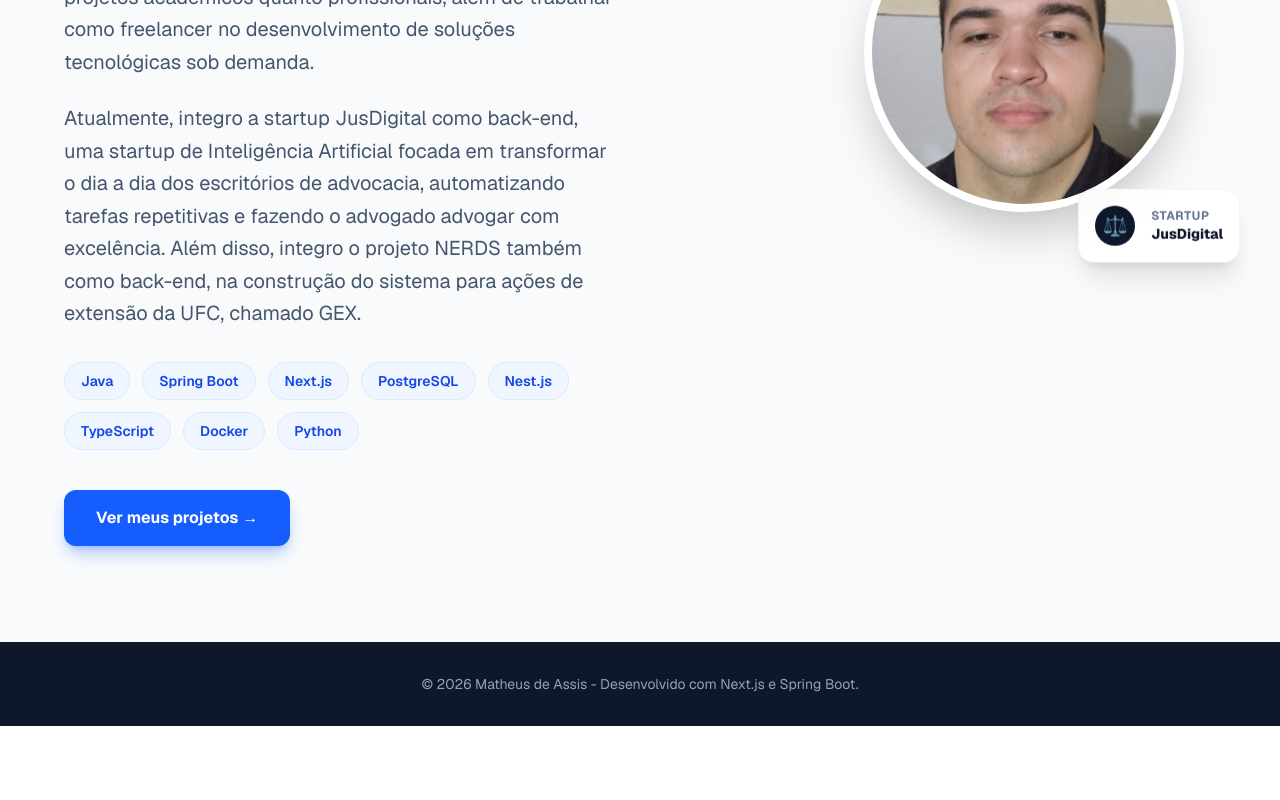
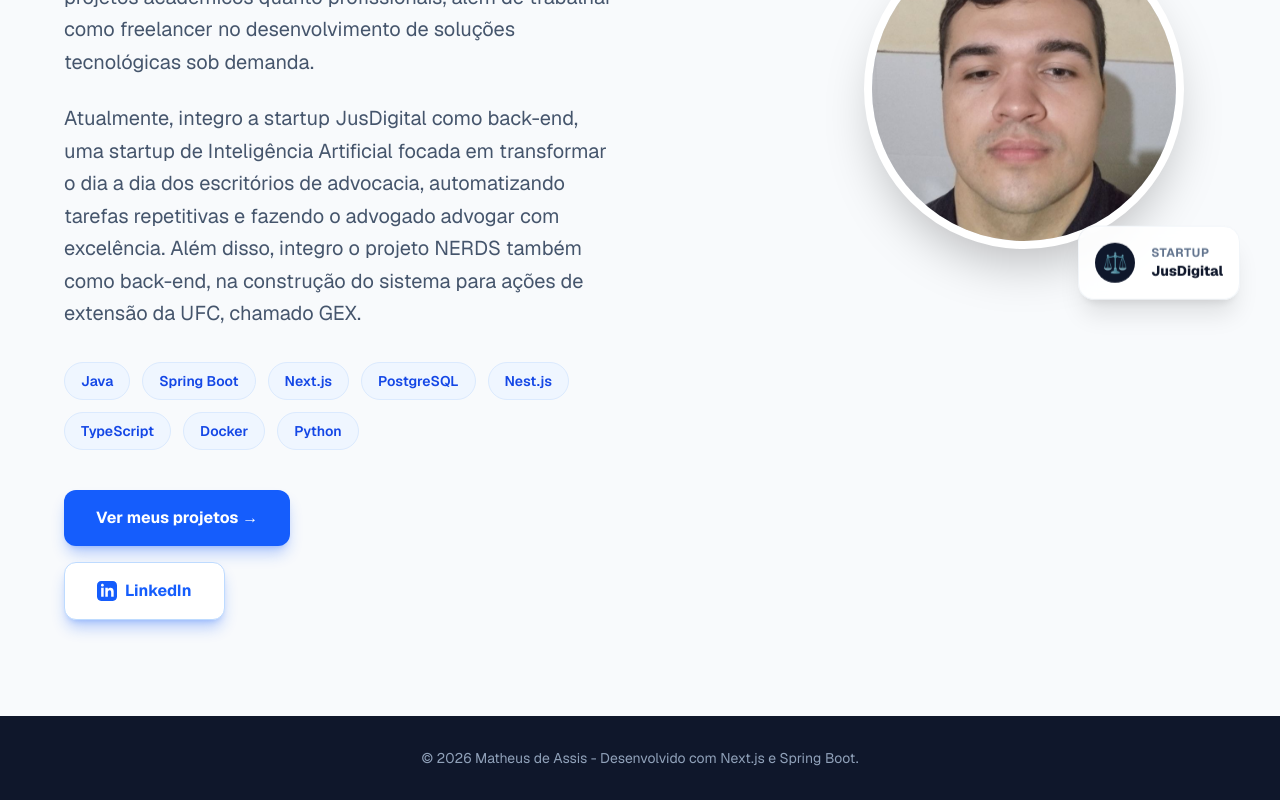
Before and after one commit to Matheus-a31/front-portifolio, a Next.js app: page / in a window 1280 px wide. Shown: the part 597-1397 px from the top of the page. Before the commit the page ends 1323 px from the top, so only its background shows below. Built offline with nearby package versions, Linux system fonts and the light colour scheme.

Commit message:
feat: Add LinkedIn link with icon to Hero component

```diff
--- a/src/components/Hero.tsx
+++ b/src/components/Hero.tsx
@@ -34,6 +34,22 @@
             className="inline-block px-8 py-4 bg-blue-600 text-white font-bold rounded-xl hover:bg-blue-700 transition-colors shadow-lg shadow-blue-600/30"
           >
             Ver meus projetos →
+          </Link>
+
+          <Link
+            href="https://www.linkedin.com/in/matheus-oliveira31"
+            target="_blank"
+            className="mt-4 inline-flex items-center gap-2 px-8 py-4 bg-white text-blue-600 font-bold rounded-xl hover:bg-slate-100 transition-colors shadow-lg shadow-blue-600/30 border border-blue-200"
+          >
+            <svg
+              xmlns="http://www.w3.org/2000/svg"
+              viewBox="0 0 24 24"
+              fill="currentColor"
+              className="w-5 h-5"
+            >
+              <path d="M19 0h-14c-2.761 0-5 2.239-5 5v14c0 2.761 2.239 5 5 5h14c2.762 0 5-2.239 5-5v-14c0-2.761-2.238-5-5-5zm-11 19h-3v-11h3v11zm-1.5-12.268c-.966 0-1.75-.79-1.75-1.764s.784-1.764 1.75-1.764 1.75.79 1.75 1.764-.783 1.764-1.75 1.764zm13.5 12.268h-3v-5.604c0-3.368-4-3.113-4 0v5.604h-3v-11h3v1.765c1.396-2.586 7-2.777 7 2.476v6.759z"/>
+            </svg>
+            LinkedIn
           </Link>
         </div>
 
```
